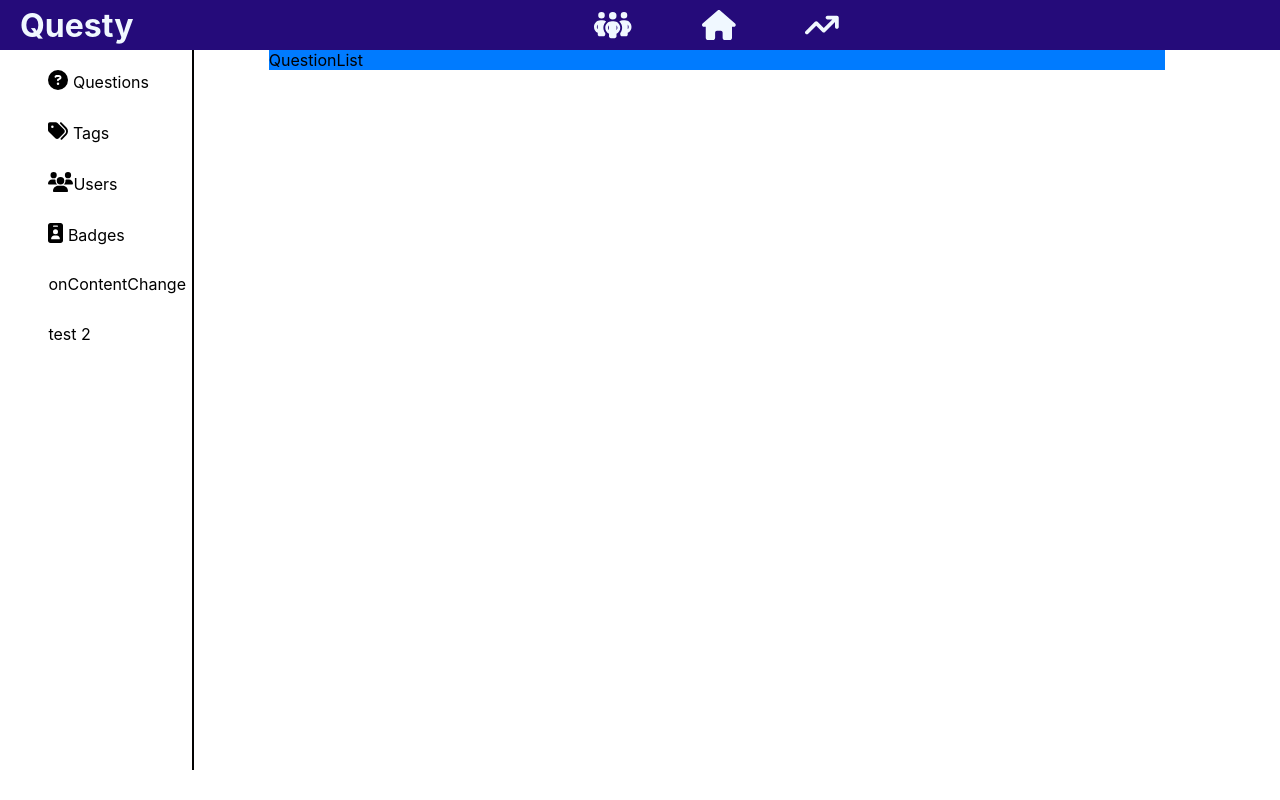
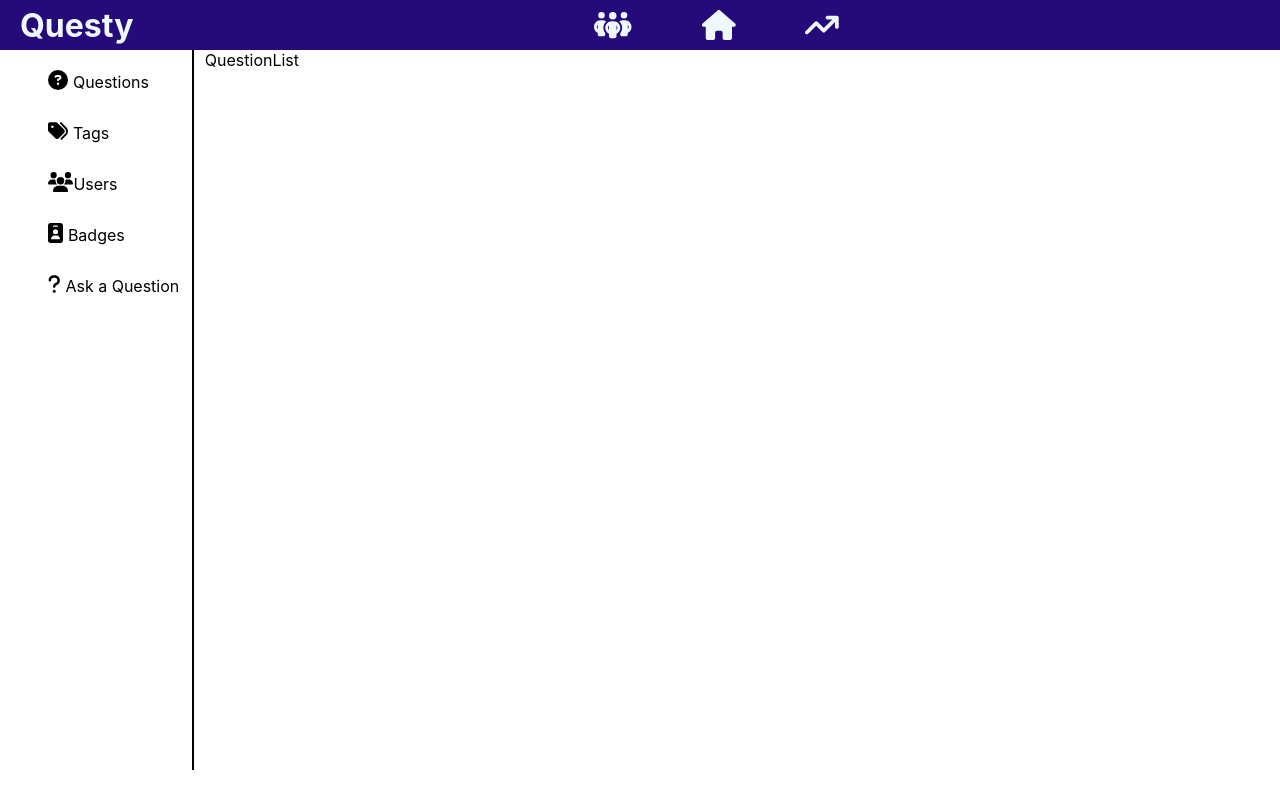
Before and after one commit to NixonOjiem/forum, a React (Create React App) app in the folder frontend/: page /forum in a window 1280 px wide. Built offline with nearby package versions, Linux system fonts and the light colour scheme.

Commit message:
Started working on the ask A question js file

```diff
--- a/frontend/src/App.css
+++ b/frontend/src/App.css
@@ -147,9 +147,9 @@
 .Right-content{
     float: right;
     width: 70%;
-    margin-left:21%;
+    margin-left:16%;
     position: absolute;
     margin-top: 50px;
-    background-color: #007BFF;
+    /* background-color: #007BFF; */
 }
 /*End of right-content the side bar*/
--- /dev/null
+++ b/frontend/src/components/AskQuestion.js
@@ -0,0 +1,14 @@
+import React from 'react'
+
+function AskQuestion() {
+  return (
+    <div>
+        <h1>Ask a Question</h1>
+        <label>Title</label> <br />
+        <input type='text' />
+
+    </div>
+  )
+}
+
+export default AskQuestion
--- a/frontend/src/components/SideBar.js
+++ b/frontend/src/components/SideBar.js
@@ -6,10 +6,12 @@ import { faQuestionCircle } from '@fortawesome/free-solid-svg-icons';
 import { faUsers } from '@fortawesome/free-solid-svg-icons';
 import {faUser} from '@fortawesome/free-solid-svg-icons';
 import { faIdBadge } from '@fortawesome/free-solid-svg-icons';
+import { faQuestion } from '@fortawesome/free-solid-svg-icons';
 import QuestionList from './QuestionList';
 import Tags from './Tags';
 import Users from './Users';
 import Badges from './Badges';
+import AskQuestion from './AskQuestion';
 
 
 const SideBar= ({onContentChange})=> {
@@ -20,8 +22,7 @@ const SideBar= ({onContentChange})=> {
             <li onClick={()=> onContentChange(<Tags />)}><FontAwesomeIcon icon={faTags} className='sidebar-icon' />  Tags</li>
             <li onClick={()=> onContentChange(<Users />)}><FontAwesomeIcon icon={faUsers} className='sidebar-icon' />Users</li>
             <li onClick={()=> onContentChange(<Badges />)}><FontAwesomeIcon icon={faIdBadge} className='sidebar-icon' />  Badges</li>
-            <li>onContentChange</li>
-            <li>test 2</li>
+            <li onClick={()=> onContentChange(<AskQuestion />)}><FontAwesomeIcon icon={faQuestion} className='sidebar-icon' /> Ask a Question</li>
         </div>
     </div>
   )
```
